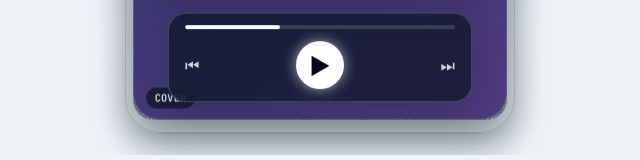
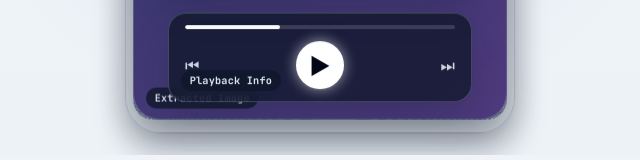
Before and after one commit to JoshPopov/framewatch, a React (Vite) app: page / in a window 1280 px wide. Shown: the part 2593-2753 px from the top of the page, without its empty margins (320-960 px from the left). Built offline with nearby package versions, Linux system fonts and the light colour scheme; a web font is replaced by a local one.

Commit message:
Update cover span text to 'Extracted Image'

```diff
--- a/src/main.jsx
+++ b/src/main.jsx
@@ -164,7 +164,7 @@ function ExplodedRebuildSection() {
           <article className="mock-piece piece-frame"></article>
 
           <article className="mock-piece piece-cover">
-            <span>COVER</span><i></i>
+            <span>Extracted Image</span><i></i>
           </article>
 
           <article className="mock-piece piece-meta">
@@ -187,6 +187,7 @@ function ExplodedRebuildSection() {
           </article>
 
           <article className="mock-piece piece-controls">
+            <span>Playback Info</span>
             <div className="playback-bar">
               <div className="playback-progress"></div>
             </div>
```
